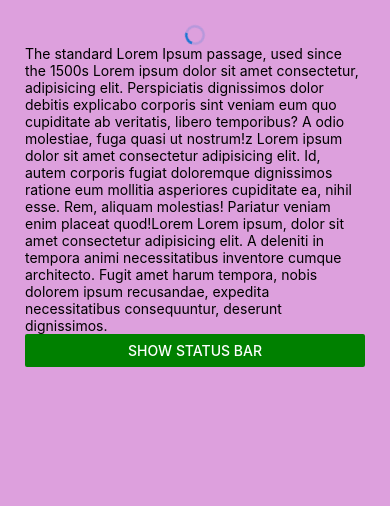
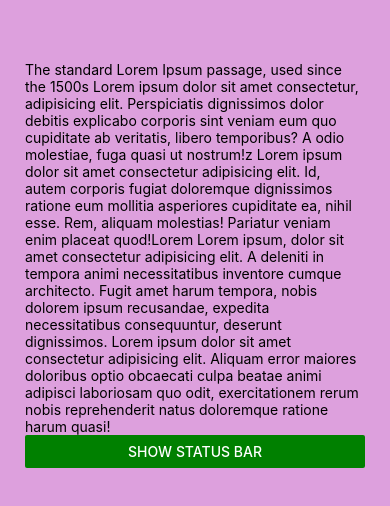
Before and after one commit to WMCharles/ReactNativeTutorials, a React Native app: screen / in a window 390 px wide. Shown: the top 506 px of the page. Built offline with nearby package versions, Linux system fonts and the light colour scheme.

Commit message:
add activitybar

```diff
--- a/App.jsx
+++ b/App.jsx
@@ -5,17 +5,21 @@ import logoImage from './assets/adaptive-icon.png'
 export default function App() {
   const [modal, setModal] = useState(false)
   const [isVisibleBar, setIsVisibleBar] = useState(true)
+  const [isLoading, setIsLoading] = useState(false)
+
   return (
     <View style={{ flex: 1, padding: 25, backgroundColor: 'plum' }}>
-      <ActivityIndicator/>
+      {/* <ActivityIndicator/> */}
+      <ActivityIndicator size="large" color="midnightblue" animating={isLoading}/>
       <StatusBar backgroundColor={'green'} barStyle='dark-content' hidden={isVisibleBar} />
       <ScrollView>
         <Text>
           The standard Lorem Ipsum passage, used since the 1500s
           Lorem ipsum dolor sit amet consectetur, adipisicing elit. Perspiciatis dignissimos dolor debitis explicabo corporis sint veniam eum quo cupiditate ab veritatis, libero temporibus? A odio molestiae, fuga quasi ut nostrum!z Lorem ipsum dolor sit amet consectetur adipisicing elit. Id, autem corporis fugiat doloremque dignissimos ratione eum mollitia asperiores cupiditate ea, nihil esse. Rem, aliquam molestias! Pariatur veniam enim placeat quod!Lorem Lorem ipsum, dolor sit amet consectetur adipisicing elit. A deleniti in tempora animi necessitatibus inventore cumque architecto. Fugit amet harum tempora, nobis dolorem ipsum recusandae, expedita necessitatibus consequuntur, deserunt dignissimos.
+          Lorem ipsum dolor sit amet consectetur adipisicing elit. Aliquam error maiores doloribus optio obcaecati culpa beatae animi adipisci laboriosam quo odit, exercitationem rerum nobis reprehenderit natus doloremque ratione harum quasi!
         </Text>
         {/* <Button title='Press' color='green' onPress={() => setModal(true)} /> */}
-        <Button title='Show Status Bar' color='green' onPress={() => setIsVisibleBar(!isVisibleBar)} />
+        <Button title='Show Status Bar' color='green' onPress={() => {setIsVisibleBar(!isVisibleBar), setIsLoading(!isLoading)}} />
 
 
         <Modal visible={modal} onRequestClose={() => setModal(false)} animationType='slide' presentationStyle='pageSheet'>
```
